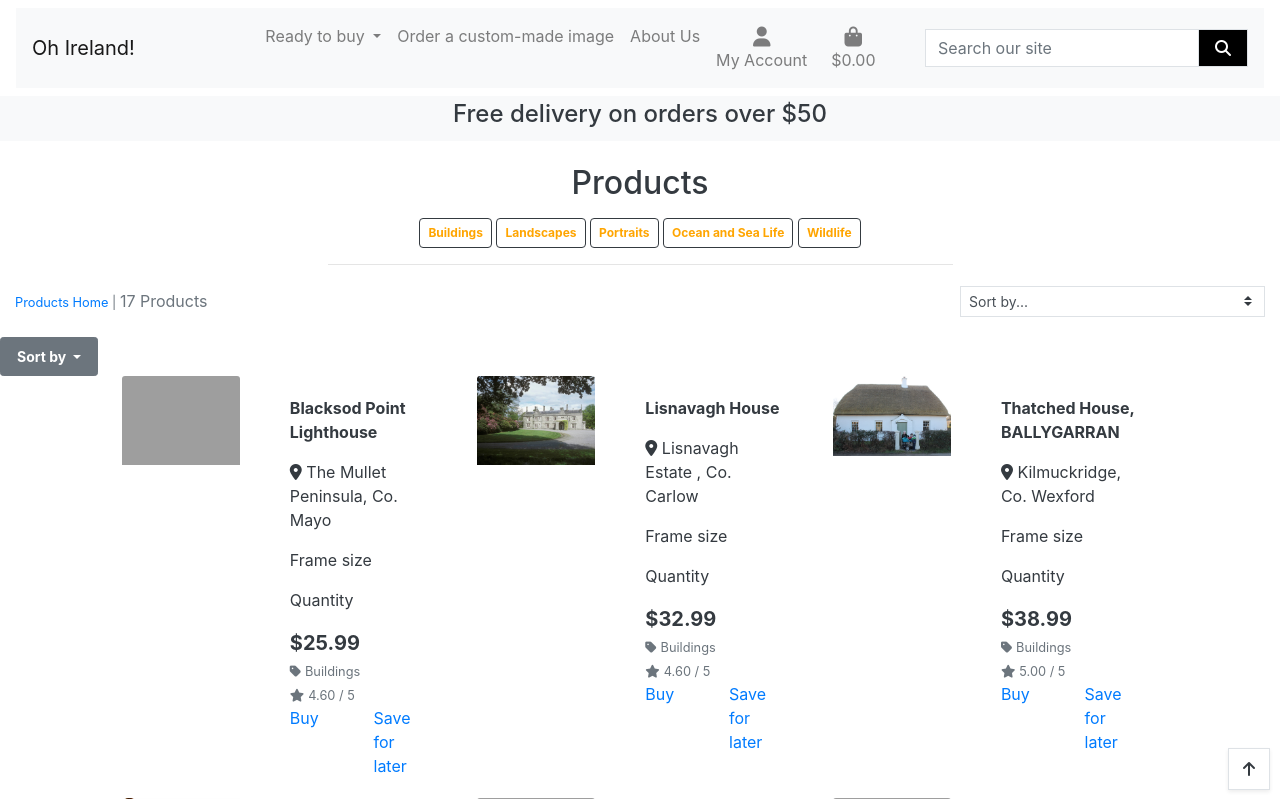
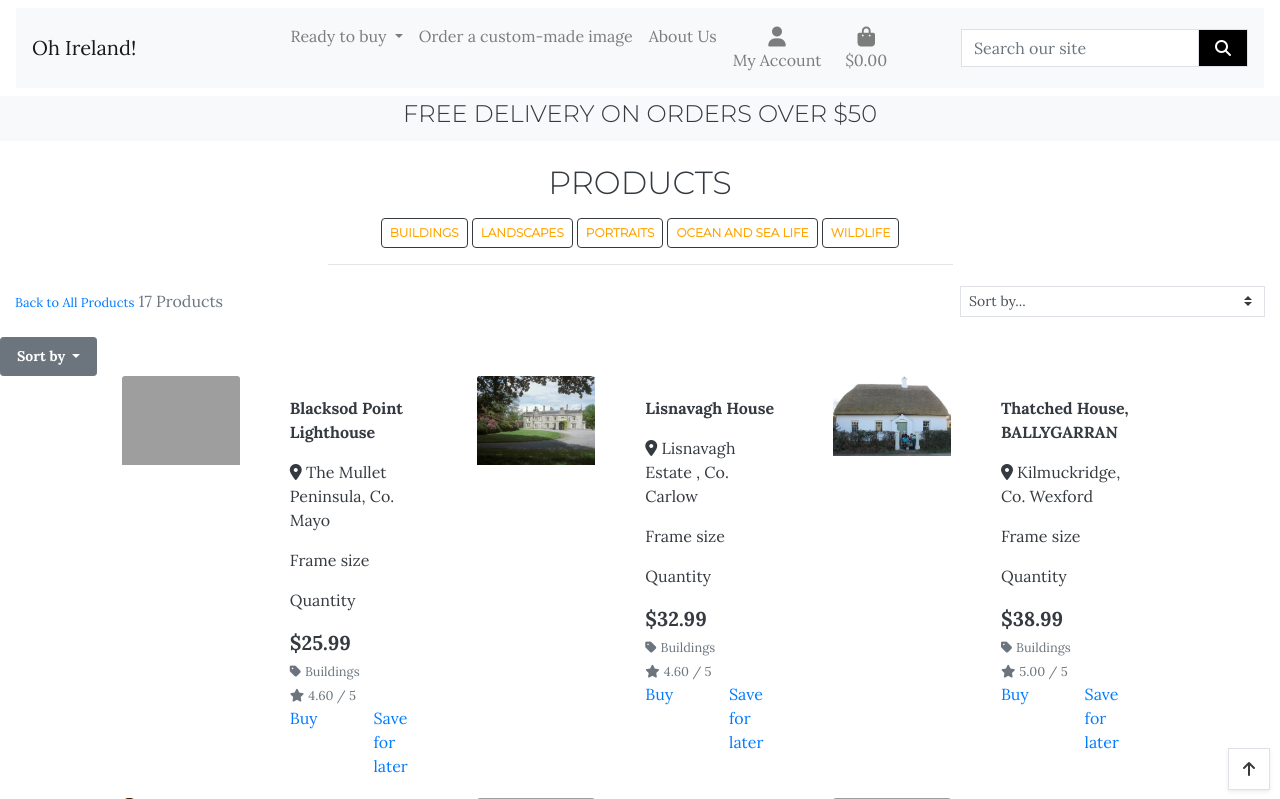
Before and after one commit to olga-od-ua/hello_ireland, a Django app: a page that uses templates/base.html in a window 1280 px wide. Shown: the top 799 px of the page. Run offline with Django 3.2, Linux system fonts and the light colour scheme; data comes from the database, SQL or seed files in the repository; some libraries are stand-ins or nearby versions; grey boxes are pictures that could not be loaded.

Commit message:
Change fonts

```diff
--- a/products/templates/products/products.html
+++ b/products/templates/products/products.html
@@ -46,7 +46,7 @@
                 <div class="col-12 col-md-6 order-md-first">
                     <p class="text-muted mt-3 text-center text-md-left">
                         {% if search_term or current_categories or current_sorting != 'None_None' %}
-                            <span class="small"><a href="{% url 'products' %}?category=buildings,landscapes,portraits,ocean_and_sea_life,wildlife">Products Home</a> | </span>
+                            <span class="small"><a href="{% url 'products' %}?category=buildings,landscapes,portraits,ocean_and_sea_life,wildlife">Back to All Products</a></span>
                         {% endif %}
                         {{ products|length }} Products{% if search_term %} found for <strong>"{{ search_term }}"</strong>{% endif %}
                     </p>
--- a/static/css/base.css
+++ b/static/css/base.css
@@ -7,7 +7,14 @@ body {
     background-size: cover;
     height: calc(100vh - 164px);
     color: white;
+    font-family: 'Lora', serif;
 }
+
+h1, h2, h3, h4, h5, h6, .category-badge {
+    font-family: 'Montserrat', sans-serif;
+    font-weight: 300;
+    text-transform: uppercase;
+   }
 
 /* from Bulma */
 .icon {
--- a/templates/base.html
+++ b/templates/base.html
@@ -16,6 +16,7 @@
     {% block corecss %}
     <link rel="stylesheet" href="https://stackpath.bootstrapcdn.com/bootstrap/4.4.1/css/bootstrap.min.css" integrity="sha384-Vkoo8x4CGsO3+Hhxv8T/Q5PaXtkKtu6ug5TOeNV6gBiFeWPGFN9MuhOf23Q9Ifjh" crossorigin="anonymous">
     <link rel="stylesheet" href="{% static 'css/base.css' %}">
+    <link href="https://fonts.googleapis.com/css?family=Lora:400,700|Montserrat:300" rel="stylesheet">
     {% endblock %}
 
     {% block extra_css %}
```
